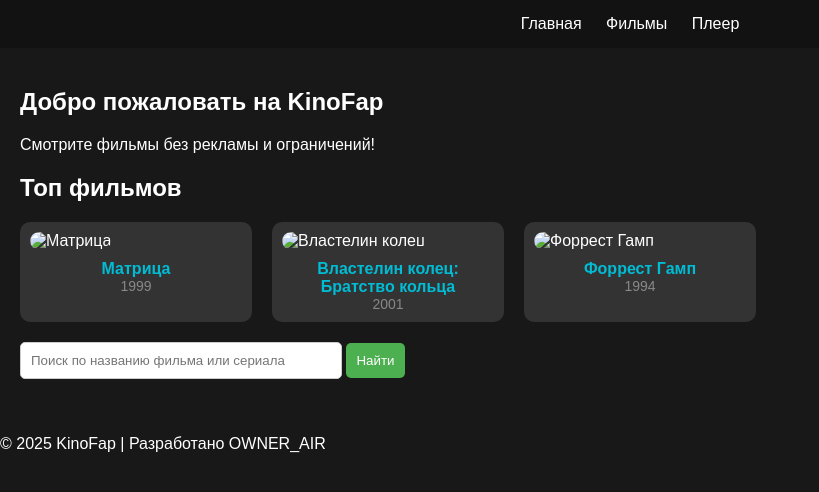
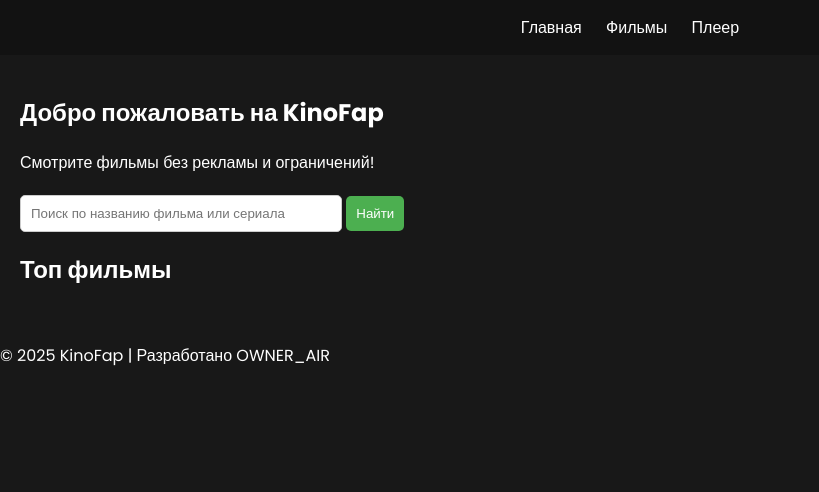
Before and after one commit to Nikolay1123770/KinoFap112, a plain HTML site: page index.html in a window 1280 px wide. Shown: the whole page, without its empty margins (0-819 px from the left). Drawn offline with Linux system fonts and the light colour scheme.

Commit message:
Add files via upload

```diff
--- a/index.html
+++ b/index.html
@@ -4,7 +4,8 @@
 <head>
     <meta charset="UTF-8">
     <meta name="viewport" content="width=device-width, initial-scale=1.0">
-    <title>Главная - KinoFap</title>
+    <title>KinoFap - Смотреть фильмы без рекламы</title>
+    <link href="https://fonts.googleapis.com/css2?family=Poppins:wght@400;500;600;700;800&display=swap" rel="stylesheet"/>
     <link rel="stylesheet" href="css/style.css">
 </head>
 <body>
@@ -17,46 +18,32 @@
             </ul>
         </nav>
     </header>
+
     <main>
         <section class="intro">
             <h1>Добро пожаловать на KinoFap</h1>
             <p>Смотрите фильмы без рекламы и ограничений!</p>
         </section>
-        <section class="catalog">
-            <h2>Топ фильмов</h2>
-            <div class="catalog-grid">
-                <div class="catalog-item" onclick="selectAndPlay(301, 'Матрица')">
-                    <img alt="Матрица" src="https://st.kp.yandex.net/images/film_big/301.jpg"/>
-                    <div class="catalog-info">
-                        <div class="catalog-title-item">Матрица</div>
-                        <div class="catalog-year">1999</div>
-                    </div>
-                </div>
-                <div class="catalog-item" onclick="selectAndPlay(326, 'Властелин колец: Братство кольца')">
-                    <img alt="Властелин колец" src="https://st.kp.yandex.net/images/film_big/326.jpg"/>
-                    <div class="catalog-info">
-                        <div class="catalog-title-item">Властелин колец: Братство кольца</div>
-                        <div class="catalog-year">2001</div>
-                    </div>
-                </div>
-                <div class="catalog-item" onclick="selectAndPlay(448, 'Форрест Гамп')">
-                    <img alt="Форрест Гамп" src="https://st.kp.yandex.net/images/film_big/448.jpg"/>
-                    <div class="catalog-info">
-                        <div class="catalog-title-item">Форрест Гамп</div>
-                        <div class="catalog-year">1994</div>
-                    </div>
-                </div>
-            </div>
-        </section>
+
         <section class="search-section">
             <input type="text" id="searchInput" placeholder="Поиск по названию фильма или сериала" />
             <button onclick="searchContent()">Найти</button>
         </section>
+
         <div id="searchResults"></div>
+
+        <section class="catalog">
+            <h2>Топ фильмы</h2>
+            <div class="catalog-grid">
+                <!-- Movie items will be dynamically inserted here -->
+            </div>
+        </section>
     </main>
+
     <footer>
         <p>&copy; 2025 KinoFap | Разработано OWNER_AIR</p>
     </footer>
+
     <script src="js/script.js"></script>
 </body>
 </html>
```
